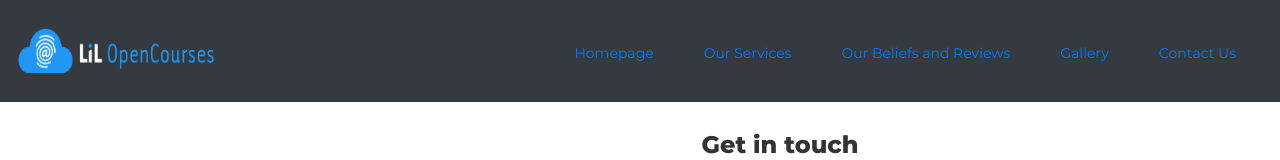
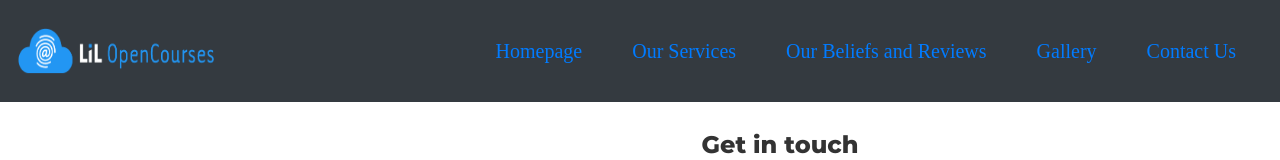
Before and after one commit to divya-29/SecureLearning, a React (Create React App) app: page /Contact in a window 1280 px wide. Shown: the top 160 px of the page. Built offline with nearby package versions, Linux system fonts and the light colour scheme.

Commit message:
Update main.css

```diff
--- a/src/CSS/main.css
+++ b/src/CSS/main.css
@@ -38,7 +38,7 @@ body, html {
 }
 
 /*---------------------------------------------*/
-a {
+/* a {
 	font-family: Montserrat-Regular;
 	font-size: 14px;
 	line-height: 1.7;
@@ -58,7 +58,7 @@ a:hover {
 	text-decoration: none;
 	color: #57b846;
 }
-
+ */
 /*---------------------------------------------*/
 h1,h2,h3,h4,h5,h6 {
 	margin: 0px;
```
